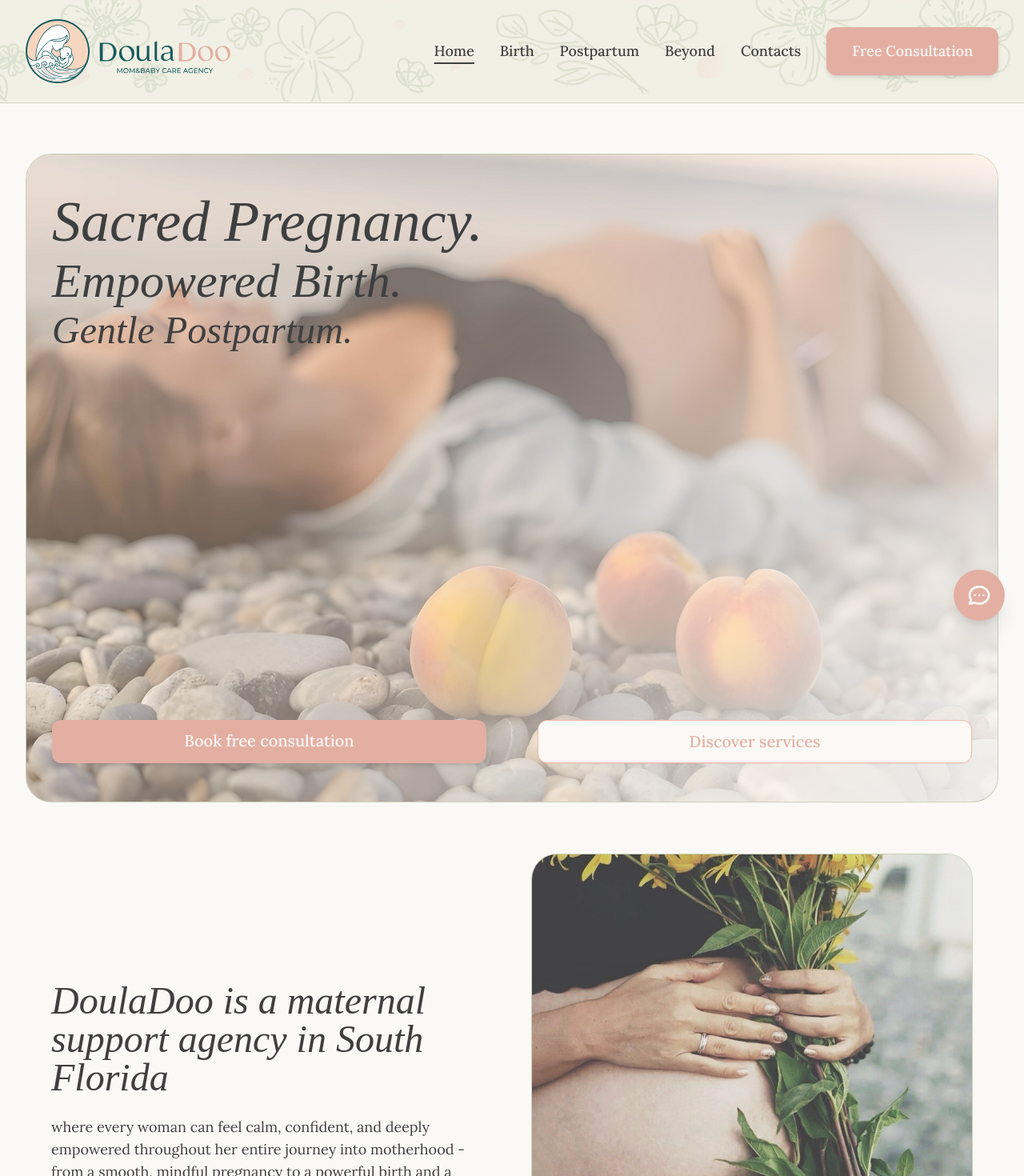
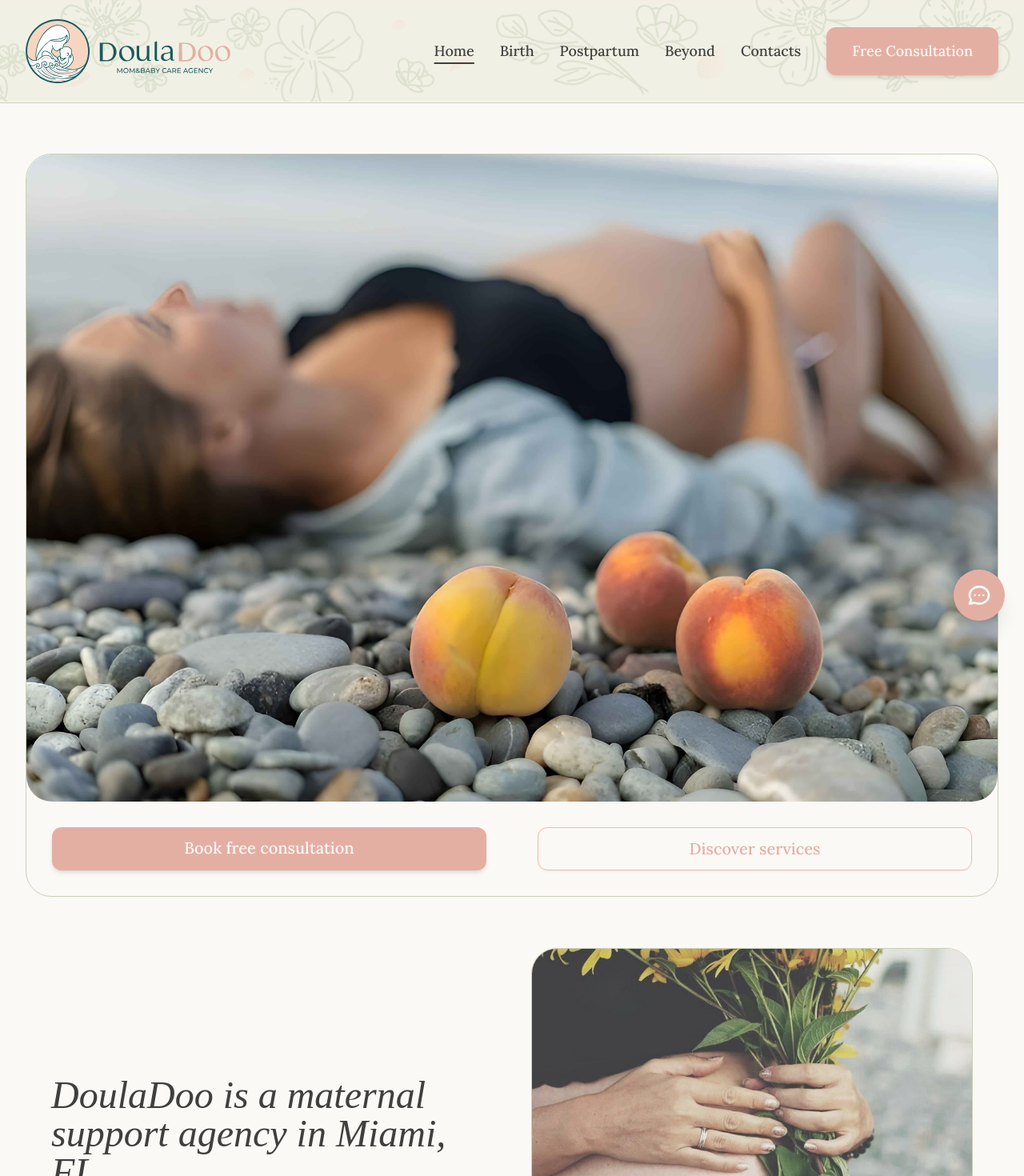
Before and after one commit to dnlksnvv/mothercare2, a Next.js app in the folder frontend/: page / in a window 1280 px wide. Shown: the top 1470 px of the page at 80% size. Built offline with nearby package versions, Linux system fonts and the light colour scheme; a web font is replaced by a local one.

Commit message:
Update location to Miami FL, remove hero text, move buttons below image with rounded corners

```diff
--- a/frontend/src/app/api/chat/route.ts
+++ b/frontend/src/app/api/chat/route.ts
@@ -58,7 +58,7 @@ export async function POST(request: NextRequest) {
     const messages: Array<{ role: 'system' | 'user' | 'assistant'; content: string }> = [
       {
         role: "system",
-        content: `You are a professional AI assistant-manager for DoulaDoo, a maternal support agency in South Florida. Your PRIMARY role is to guide visitors toward booking a consultation while answering their questions based ONLY on the information available on the DoulaDoo website.
+        content: `You are a professional AI assistant-manager for DoulaDoo, a maternal support agency in Miami, FL. Your PRIMARY role is to guide visitors toward booking a consultation while answering their questions based ONLY on the information available on the DoulaDoo website.
 
 CRITICAL FORMATTING RULE - READ THIS FIRST:
 EVERY time you mention phone, email, or consultation booking, you MUST use markdown link format. This is NOT optional.
@@ -130,7 +130,7 @@ If you wrote any of these as plain text, you MUST fix it before responding.
 DOULADOO WEBSITE CONTENT (ONLY USE THIS INFORMATION):
 
 ABOUT DOULADOO:
-- DoulaDoo is a maternal support agency in South Florida
+- DoulaDoo is a maternal support agency in Miami, FL
 - Tagline: "Birth as a celebration…Motherhood as a journey…Both as Love"
 - Mission: "where every woman can feel calm, confident, and deeply empowered throughout her entire journey into motherhood - from a smooth, mindful pregnancy to a powerful birth and a gentle, supported postpartum"
 - Philosophy: "Sacred Pregnancy. Empowered Birth. Gentle Postpartum."
@@ -212,7 +212,7 @@ OUR TEAM:
 CONTACT INFORMATION:
 - Phone: +1 +1 661-590-0809
 - Email: love@douladoo.com
-- Location: South Florida
+- Location: Miami, FL
 - Consultation page name: "Free Consultation" (internal URL: /consultation, but NEVER mention this URL in responses)
 - Calendly: https://calendly.com/miamidouladoo/30min
 
--- a/frontend/src/app/page.tsx
+++ b/frontend/src/app/page.tsx
@@ -39,31 +39,9 @@ export default function HomePage() {
               <img
                 src="/img_main.jpg"
                 alt="Sacred Pregnancy, Empowered Birth, Gentle Postpartum"
-                className="w-full h-auto object-contain"
+                className="w-full h-auto object-contain rounded-[32px]"
               />
-              <div
-                className="absolute inset-0 flex flex-col justify-end sm:justify-between"
-                style={{
-                  background: 'linear-gradient(135deg, rgba(247, 214, 193, 0.45) 40%, rgba(251, 249, 246, 0.92) 100%)',
-                }}
-              >
-                <div className="w-full pt-12 hidden sm:flex">
-                  <div className="px-4 sm:px-6 lg:px-8">
-                    <div className="space-y-2">
-                      <h2 className="text-5xl sm:text-6xl lg:text-7xl leading-tight" style={{ color: 'var(--color-text)' }}>
-                        Sacred Pregnancy.
-                      </h2>
-                      <h2 className="text-4xl sm:text-5xl lg:text-6xl leading-tight" style={{ color: 'var(--color-text)' }}>
-                        Empowered Birth.
-                      </h2>
-                      <h2 className="text-3xl sm:text-4xl lg:text-5xl leading-tight" style={{ color: 'var(--color-text)' }}>
-                        Gentle Postpartum.
-                      </h2>
-                    </div>
-                  </div>
-                </div>
-                <div className="w-full pt-12 pb-4 sm:py-12">
-                  <div className="px-4 sm:px-6 lg:px-8">
+              <div className="px-4 sm:px-6 lg:px-8 py-6 sm:py-8">
                 <div className="grid grid-cols-1 sm:grid-cols-2 gap-4 sm:gap-16">
                   <div className="flex justify-center">
                     <Link href="/consultation" className="btn-primary px-6 py-3 text-base sm:text-base md:text-lg lg:text-xl text-center w-full whitespace-nowrap">
@@ -83,15 +61,13 @@ export default function HomePage() {
               </div>
             </div>
           </div>
-            </div>
-          </div>
         </section>
 
         <section className="section-padding">
           <div className="container-custom px-4 sm:px-6 lg:px-8 grid lg:grid-cols-2 gap-12 items-center">
             <div className="space-y-6">
               <h2 className="text-3xl sm:text-4xl lg:text-5xl leading-tight" style={{ color: 'var(--color-text)' }}>
-                DoulaDoo is a maternal support agency in South Florida
+                DoulaDoo is a maternal support agency in Miami, FL
               </h2>
               <p className="text-base sm:text-lg leading-relaxed" style={{ color: 'var(--color-text)' }}>
                 where every woman can feel calm, confident, and deeply empowered throughout her entire journey into motherhood - from a smooth, mindful pregnancy to a powerful birth and a gentle, supported postpartum.
--- a/frontend/src/components/Footer.tsx
+++ b/frontend/src/components/Footer.tsx
@@ -56,7 +56,7 @@ const Footer = () => {
                   love@douladoo.com
                 </a>
               </li>
-              <li>New York, NY</li>
+              <li>Miami, FL</li>
             </ul>
           </div>
         </div>
```
Lines whose indentation alone changed are shown as unchanged.
